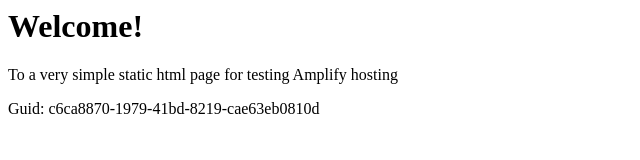
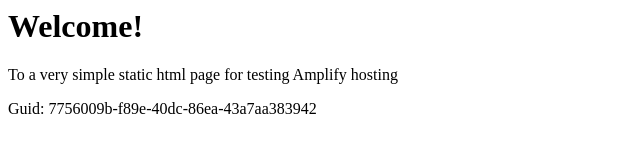
Before and after one commit to aws-aemilia-sin/Github-PR-Commit-Integration-Test-DoNotTouch-Gith-BKMSSQOA-v1-preprod-ap-southeast-1, a website: page src/index.html in a window 1280 px wide. Shown: the full height of the page, 0-640 px from the left. Drawn offline with Linux system fonts and the light colour scheme.

Commit message:
commit from integ tests

```diff
--- a/src/index.html
+++ b/src/index.html
@@ -12,6 +12,6 @@
 <body>
     <h1>Welcome!</h1>
     <p>To a very simple static html page for testing Amplify hosting</p>
-    <p>Guid: c6ca8870-1979-41bd-8219-cae63eb0810d</p></body>
+    <p>Guid: 7756009b-f89e-40dc-86ea-43a7aa383942</p></body>
 
 </html>
```
